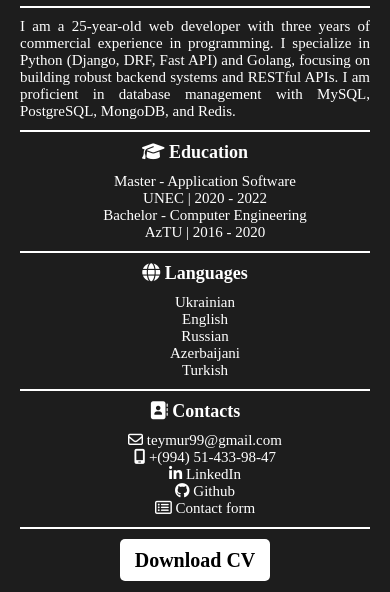
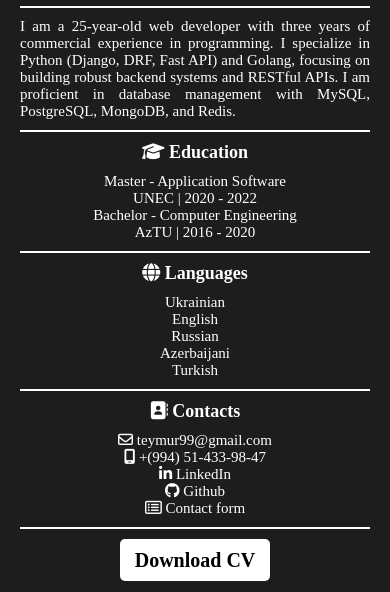
Before and after one commit to velikhanov/velikhanov.github.io, a PHP site: page /about.php in a window 390 px wide. Shown: the part 365-957 px from the top of the page. Run offline with PHP 8.4, Linux system fonts and the light colour scheme.

Commit message:
Updated css/about.css

```diff
--- a/css/about.css
+++ b/css/about.css
@@ -196,6 +196,7 @@
 
   .education ul {
     list-style: none;
+    padding-left: 0;
   }
 }
 
@@ -229,6 +230,7 @@
 
   .langs-and-contacts ul {
     list-style: none;
+    padding-left: 0;
   }
 
   .contacts {
```
